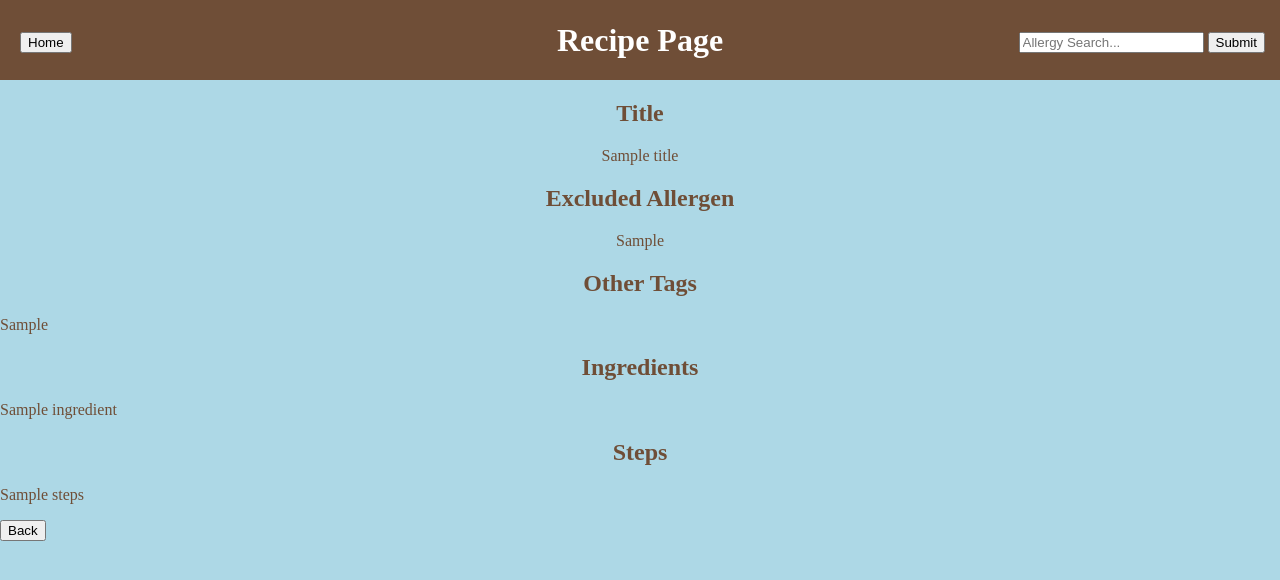
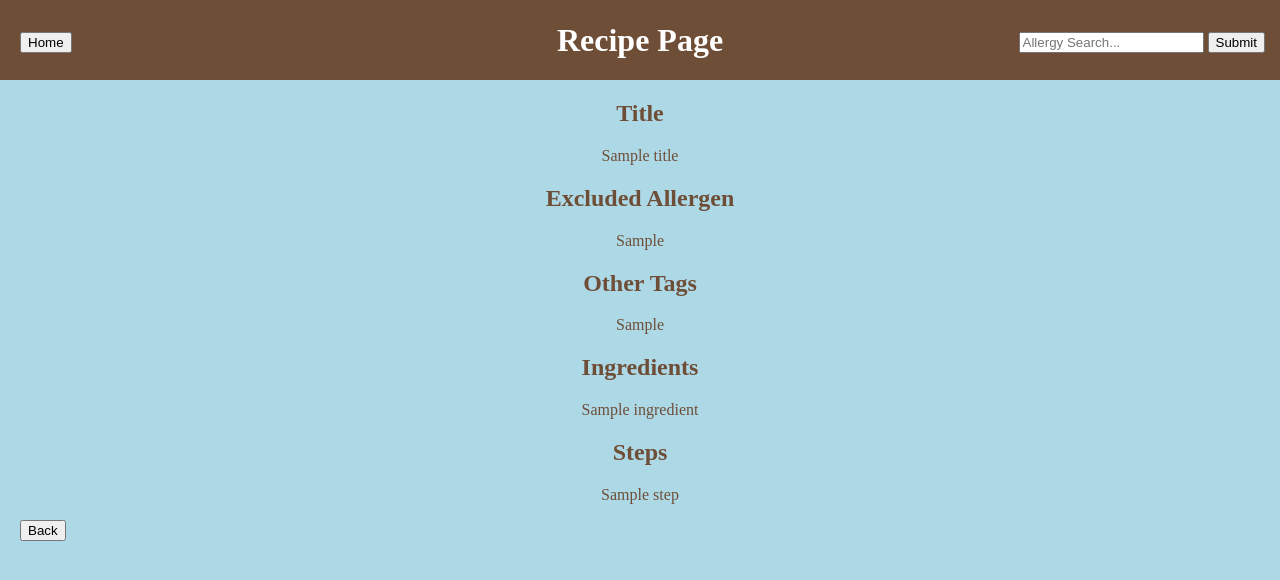
Before and after one commit to anitali2002/cssi2018Allergies, a Python web app: template templates/recipe.html in a window 1280 px wide. Shown: the top 580 px of the page. Run offline with Jinja, Linux system fonts and the light colour scheme; the template is opened without the code that fills it: most values are stand-ins (such as "Sample title", 1, 10 or a date in 2020).

Commit message:
golden
Anita final updates Thursday Night :+1:

```diff
--- a/main.py
+++ b/main.py
@@ -221,7 +221,6 @@ class ThanksPage(webapp2.RequestHandler):
             title = self.request.get("title")
             allergenFree = self.request.get("allergenFree")
             basicIngredients = self.request.get("basicIngredients") #list
-            # basicIngredients = formatString(basicIngredients)
             ingredients = self.request.get("ingredients") #list
             ingredients = formatString(ingredients)
             otherTags = self.request.get("otherTags") #list
@@ -230,7 +229,7 @@ class ThanksPage(webapp2.RequestHandler):
             steps = steps.replace("\r", "")
             steps = formatString(steps)
 
-            recipe = Recipe(title = title, allergenFree = allergenFree, basicIngredients = basicIngredients)
+            recipe = Recipe(title = title, allergenFree = allergenFree)
 
             for ingredient in ingredients:
                 recipe.ingredients.append(ingredient)
--- a/styles/recipe.css
+++ b/styles/recipe.css
@@ -55,3 +55,14 @@ a:hover {
 .submitType {
   visibility: hidden;
 }
+
+#steps{
+  text-align: center;
+  margin-left: 20px;
+  text-indent: -20px;
+}
+
+.body{
+  padding-left: 20px;
+  padding-right: 20px;
+}
--- a/templates/allergyInfo.html
+++ b/templates/allergyInfo.html
@@ -66,11 +66,7 @@
     <div id="dataScroll" class="scroll">
       {% for recipe in dataRecipes %}
         <a href="/recipe?recipeName={{recipe["title"]}}"> {{recipe["title"]}} </a>
-        <p> Ingredients: {{recipe["basicIngredients"]}}
-          <!-- {% for ingredient in basicIngredients %}
-            {{ingredient}},
-          {% endfor %} -->
-        </p>
+        <p> Ingredients: {{recipe["basicIngredients"]}} </p>
       {% endfor %}
     </div>
     <h3> Other Recipes </h3>
--- a/templates/recipe.html
+++ b/templates/recipe.html
@@ -19,28 +19,27 @@
       </a>
     </div>
   </div>
+  <div class="body">
     <h2 align="center">Title</h2>
       <p align="center">{{title}}</p>
     <h2 align="center">Excluded Allergen</h2>
       <p align="center">{{allergenFree}}</p>
     <h2 align="center">Other Tags</h2>
         {% for otherTag in otherTags %}
-        <p>{{otherTag}}</p>
+          <p align="center">{{otherTag}}</p>
         {% endfor %}
-    <!-- <p align="center">{{otherTags}}</p> -->
     <h2 align="center">Ingredients</h2>
       {% for ingredient in ingredients %}
-      <p>{{ingredient}}</p>
+        <p align="center">{{ingredient}}</p>
       {% endfor %}
-    <!-- <p align="center">{{ingredients}}</p> -->
     <h2 align="center">Steps</h2>
       {% for step in steps %}
-      <p>{{steps}}</p>
+        <p id="steps">{{step}}</p>
       {% endfor %}
-    <!-- <p align="center">{{steps}}</p> -->
     <a href="/allergyInfo?allergyName={{allergenFree}}">
       <input type="button" class="back" value="Back">
       <input type="text" class="submitType" name="allergyName" value={{allergenFree}}>
     </a>
+  </div>
 </body>
 </html>
--- a/templates/recipeSubmit.html
+++ b/templates/recipeSubmit.html
@@ -23,7 +23,7 @@
       <input type="text" class = "recipeStuff" name="allergenFree" placeholder="ex: milk; fish">
     <br>
     <h1 align="center"> Basic Ingredients:</h1><br>
-      <input id="ingredients" type="text" class = "recipeStuff" name="basicIngredients" placeholder="ex: eggs; chicken">
+      <input id="ingredients" type="text" class = "recipeStuff" name="basicIngredients" placeholder="ex: eggs, chicken">
     <br>
     <h1 align="center">Ingredients:</h1><br>
       <input id="ingredients" type="text" class = "recipeStuff" name="ingredients" placeholder="ex: 3 eggs; 1/2 lb. chicken">
```
Lines whose indentation alone changed are shown as unchanged.
